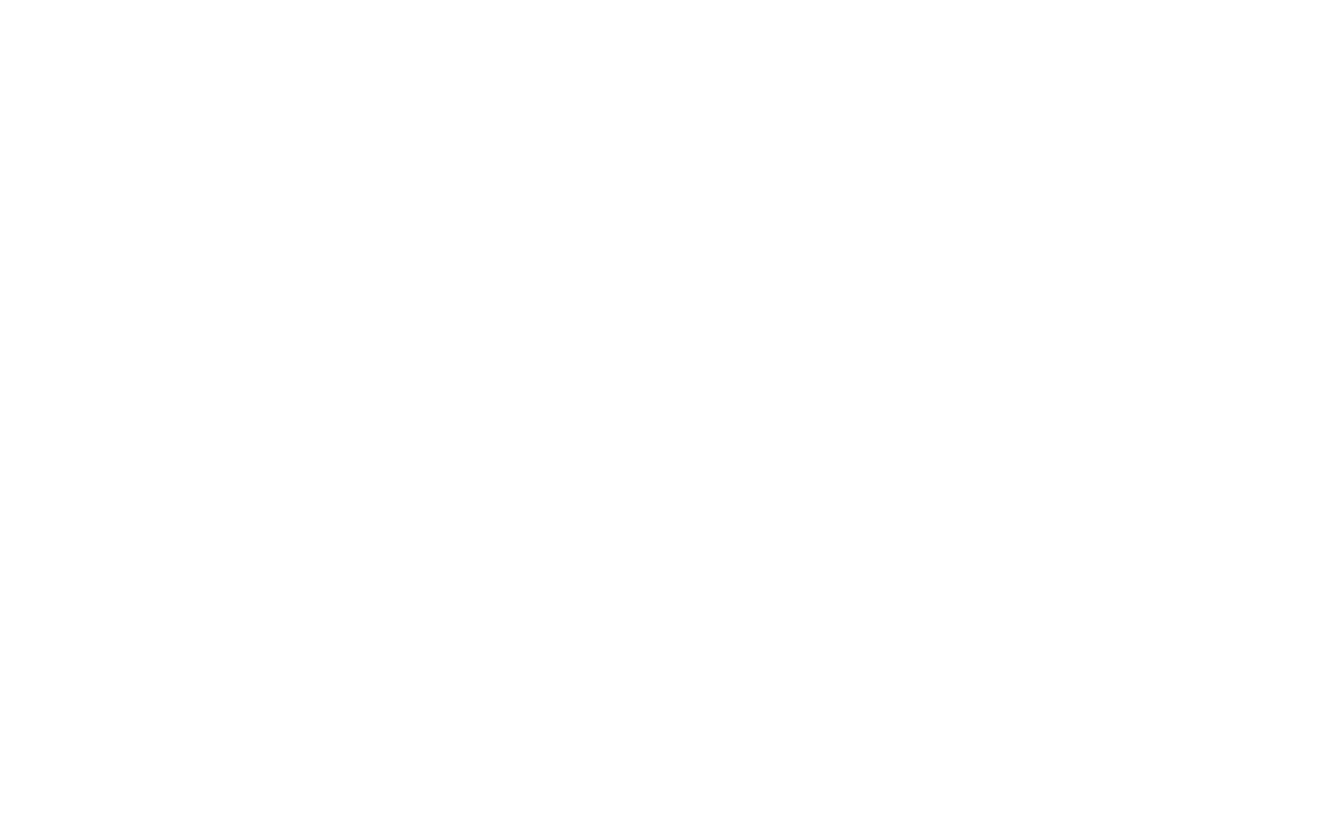
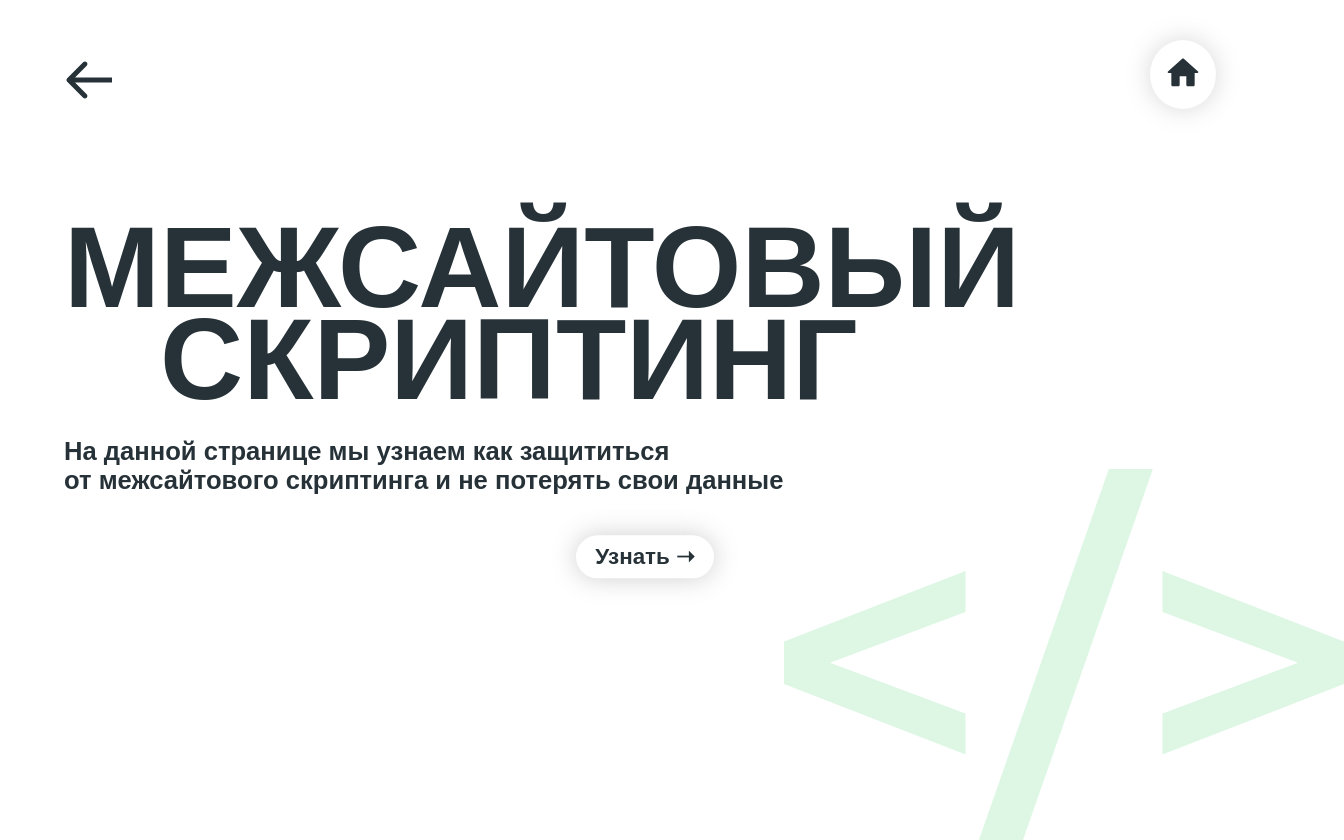
Before and after one commit to getong10/infosec, a Vue app: page /protectXSS in a window 1280 px wide. Before the commit this address had no page. Shown: the whole page, 1344 px wide, since content can reach past the window. Before the commit the page ends 800 px from the top, so only its background shows below. Built offline with nearby package versions, Linux system fonts and the light colour scheme.

Commit message:
added protection XSS page

```diff
--- a/src/App.vue
+++ b/src/App.vue
@@ -23,4 +23,7 @@ export default {
 body {
   overflow: hidden;
 }
+.strong-text {
+  font-weight: 800;
+}
 </style>
--- a/src/components/TextContent.vue
+++ b/src/components/TextContent.vue
@@ -30,10 +30,13 @@ h1 {
   text-transform: uppercase;
   font-size: 9vw;
   line-height: 80%;
+  font-weight: 600;
 }
 
 h2 {
   padding-top: 4vh;
   font-size: 2vw;
+  width: 85vw;
+  font-weight: 600;
 }
 </style>
--- a/src/components/UI/HomeButton.vue
+++ b/src/components/UI/HomeButton.vue
@@ -1,5 +1,5 @@
 <template>
-    <button class="home-button" @click="$router.push('/')">
+    <button class="home-button" @click="$router.push('/menu')">
       <svg xmlns="http://www.w3.org/2000/svg" width="54" height="54" viewBox="0 0 54 54" fill="none">
         <g clip-path="url(#clip0_404_439)">
           <path d="M22.4999 42.75V31.5H31.4999V42.75C31.4999 43.9875 32.5124 45 33.7499 45H40.4999C41.7374 45 42.7499 43.9875 42.7499 42.75V27H46.5749C47.6099 27 48.1049 25.7175 47.3174 25.0425L28.5074 8.1C27.6524 7.335 26.3474 7.335 25.4924 8.1L6.68235 25.0425C5.91735 25.7175 6.38985 27 7.42485 27H11.2499V42.75C11.2499 43.9875 12.2624 45 13.4999 45H20.2499C21.4874 45 22.4999 43.9875 22.4999 42.75Z" fill="#263238"/>
--- a/src/components/UI/WhiteButton.vue
+++ b/src/components/UI/WhiteButton.vue
@@ -1,8 +1,7 @@
 <template>
   <div>
     <button
-        class="white-button"
-        @click="$router.push(`/${link}`)">
+        class="white-button">
       <slot></slot>
     </button>
   </div>
@@ -10,13 +9,7 @@
 
 <script>
 export default {
-  name: 'white-button',
-  props: {
-    link: {
-      type: String,
-      required: true
-    }
-  }
+  name: 'white-button'
 }
 </script>
 
@@ -26,8 +19,11 @@ export default {
   background-color: white;
   border: none;
   border-radius: 25px;
-  padding: 0.5vh 1.5vw;
-  font-size: 1.2rem;
+  padding: 1vh 1.5vw;
+  font-size: 1.4rem;
   cursor: pointer;
 }
+.white-button:hover {
+  background-color: rgb(247, 250, 248);
+}
 </style>
--- a/src/pages/MainPage.vue
+++ b/src/pages/MainPage.vue
@@ -3,9 +3,12 @@
     <div class="container">
       <text-content title="ИНФОБЕЗ<br/>&nbsp;&nbsp;&nbsp;&nbsp;WEB-СИСТЕМ"
                     description="Защити свой сайт от уязвимостей<br/>и внешних угроз"></text-content>
-      <white-button link="menu">Начать ➝</white-button>
+      <white-button
+          @click="$router.push(`/menu`)"
+          style="margin-left: 40vw"
+          >Начать ➝</white-button>
     </div>
-    <img src="@/assets/img/background-img/main-hacker-bro.svg">
+    <img src="@/assets/img/background-img/main-hacker-bro.svg" alt="hacker-background-image">
   </div>
 </template>
 
--- /dev/null
+++ b/src/pages/XSS/ProtectionXSS.vue
@@ -0,0 +1,118 @@
+<template>
+  <div>
+    <img class="back-button" src="@/assets/img/back.svg" @click="$router.push('/xss')" alt="back-button"/>
+    <home-button class="home-button"></home-button>
+    <div class="container">
+      <text-content title="МЕЖСАЙТОВЫЙ<br/>&nbsp;&nbsp;&nbspСКРИПТИНГ"
+                    :description="descriptionTypes[state].description"></text-content>
+      <div v-if="state===0">
+        <white-button
+            style="margin-left: 40vw;"
+            @click="addState()">Узнать ➝</white-button>
+      </div>
+      <div class="button-container" v-if="state !== 0">
+        <white-button
+            style="margin-left: -10vw"
+            @click="backState">Назад</white-button>
+        <white-button
+            v-if="state !== descriptionTypes.length-1"
+            style="margin-left: 3vw;"
+            @click="addState">Далее</white-button>
+        <white-button
+            v-if="state === descriptionTypes.length-1"
+            style="margin-left: 3vw;"
+            @click="nullState">В начало</white-button>
+      </div>
+    </div>
+    <img class="background-img" :src="require(`@/assets/img/background-img/xss.svg`)" alt="xss">
+  </div>
+</template>
+
+<script>
+import TextContent from "@/components/TextContent.vue";
+
+export default {
+  components: {TextContent},
+  data() {
+    return {
+      state: 0,
+      descriptionTypes: [
+        {
+          description: 'На данной странице мы узнаем как защититься<br/> от межсайтового скриптинга и не потерять свои данные'
+        },
+        {
+          description: '<b class="strong-text">1. Фильтрация и экранирование входных данных</b>Всегда фильтруйте и экранируйте данные, вводимые пользователями, перед их отображением на web-странице'
+        },
+        {
+        description: '<b class="strong-text">2. Заголовки безопасности</b> Установите правильные заголовки безопасности, такие как Content Security Policy (CSP), чтобы ограничить источники выполняемых скриптов'
+        },
+        {
+          description: '<b class="strong-text">3. Валидация входных данных</b> Проверяйте входные данные на соответствие ожидаемому формату и типу данных. Отклоняйте недопустимые входные данные'
+        },
+        {
+          description: '<b class="strong-text">4. Использование библиотек и фреймворков</b> Используйте фреймворки и библиотеки, которые автоматически защищают от XSS-атак, например, Angular, React или Vue.js'
+        },
+        {
+          description: '<b class="strong-text">5. Минимизация использования JavaScript</b> По возможности ограничьте использование JavaScript и уменьшьте зависимость от него'
+        },
+        {
+          description: '<b class="strong-text">6. Регулярные аудиты безопасности</b> Проводите регулярные аудиты кода и тестирование на уязвимости для выявления и устранения потенциальных уязвимостей XSS'
+        },
+        {
+          description: '<b class="strong-text">7. Блокирование нежелательных скриптов</b> Используйте фильтры, которые блокируют нежелательные скрипты и код на сторонних ресурсах, такие как реклама или аналитика'
+        },
+        {
+          description: '<b class="strong-text">8. Соблюдение стандартов безопасности</b> Следуйте рекомендациям и стандартам безопасности, таким как OWASP Top Ten, для защиты от известных уязвимостей'
+        }
+      ],
+    }
+  },
+  methods: {
+    addState() {
+      this.state = ++this.state
+    },
+    backState() {
+      this.state = --this.state
+    },
+    nullState() {
+      this.state = 0
+    }
+  },
+}
+</script>
+
+<style scoped>
+.container {
+  display: flex;
+  flex-direction: column;
+  gap: 5vh;
+  position: absolute;
+  top: 50%;
+  left: 5%;
+  transform: translateY(-50%);
+  z-index: 1;
+}
+.background-img {
+  width: 70vh;
+  position: absolute;
+  right: -5%;
+  bottom: -5%;
+  z-index: 0;
+}
+.home-button {
+  position: absolute;
+  right: 5%;
+  top: 5%;
+}
+.back-button {
+  position: absolute;
+  left: 5%;
+  top: 7%;
+  cursor: pointer;
+  height: 6vh;
+}
+.button-container {
+  display: flex;
+  justify-content: center;
+}
+</style>
--- a/src/pages/XSS/TypesOfXSS.vue
+++ b/src/pages/XSS/TypesOfXSS.vue
@@ -1,6 +1,6 @@
 <template>
   <div>
-    <img class="back-button" src="@/assets/img/back.svg" @click="$router.push('/xss')"/>
+    <img class="back-button" src="@/assets/img/back.svg" @click="$router.push('/xss')" alt="back-button"/>
     <home-button class="home-button"></home-button>
     <div class="container">
       <text-content title="МЕЖСАЙТОВЫЙ<br/>&nbsp;&nbsp;&nbspСКРИПТИНГ"
@@ -93,7 +93,7 @@ export default {
 .back-button {
   position: absolute;
   left: 5%;
-  top: 4%;
+  top: 7%;
   cursor: pointer;
   height: 6vh;
 }
--- a/src/pages/XSS/XSSMainPage.vue
+++ b/src/pages/XSS/XSSMainPage.vue
@@ -24,7 +24,7 @@ export default {
         },
         {
           name: 'Защита',
-          link: ''
+          link: 'protectXSS'
         },
         {
           name: 'Сценарий атаки',
--- a/src/router/router.js
+++ b/src/router/router.js
@@ -9,6 +9,7 @@ import ClickjackingMainPage from "@/pages/Clickjacking/ClickjackingMainPage.vue"
 import MainPage from "@/pages/MainPage.vue";
 import TypesOfXSS from "@/pages/XSS/TypesOfXSS.vue";
 import VKMainPage from "@/pages/XSS/VK/VKMainPage.vue";
+import ProtectionXSS from "@/pages/XSS/ProtectionXSS.vue";
 
 
 const routes = [
@@ -27,6 +28,10 @@ const routes = [
     {
         path: '/typesXSS',
         component: TypesOfXSS
+    },
+    {
+        path: '/protectXSS',
+        component: ProtectionXSS
     },
     {
         path: '/timing',
```
